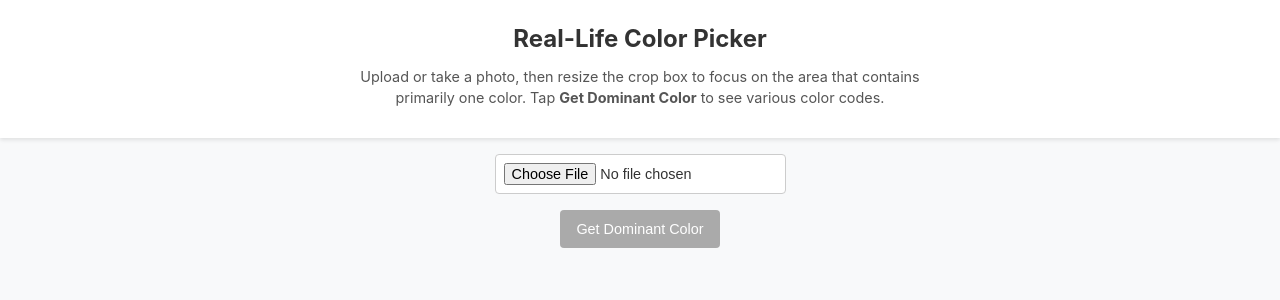
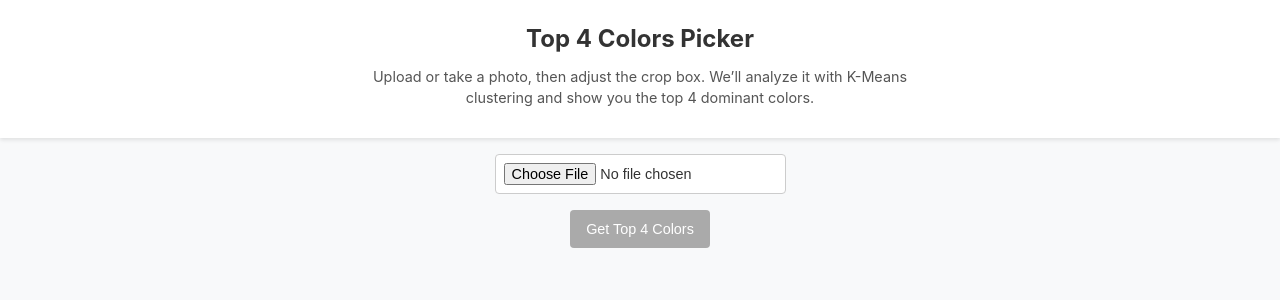
Before and after one commit to AKBoles/colorpicker, a Flask app: page / in a window 1280 px wide. Shown: the top 300 px of the page. Run offline with Flask 2, Linux system fonts and the light colour scheme; some libraries are stand-ins or nearby versions.

Commit message:
Update index.html

```diff
--- a/templates/index.html
+++ b/templates/index.html
@@ -2,8 +2,8 @@
 <html lang="en">
 <head>
   <meta charset="UTF-8" />
-  <title>Real-Life Color Picker</title>
-  <!-- Make the page mobile-responsive -->
+  <title>Top 4 Colors Picker</title>
+  <!-- Make page mobile-friendly -->
   <meta name="viewport" content="width=device-width, initial-scale=1.0" />
 
   <!-- Cropper.js CSS (pinned version) -->
@@ -14,100 +14,61 @@
 
   <style>
     body {
-      margin: 0;
-      padding: 0;
-      font-family: -apple-system, BlinkMacSystemFont, "Segoe UI", Roboto, Oxygen,
-        Ubuntu, Cantarell, "Open Sans", "Helvetica Neue", sans-serif;
-      background: #f8f9fa; /* light gray */
+      margin: 0; padding: 0;
+      font-family: -apple-system, BlinkMacSystemFont, "Segoe UI", Roboto, Oxygen, Ubuntu, Cantarell, "Open Sans", "Helvetica Neue", sans-serif;
+      background: #f8f9fa;
       color: #333;
     }
     header {
-      text-align: center;
-      padding: 1rem 0.5rem;
-      background: #ffffff;
+      text-align: center; padding: 1rem; background: #fff; margin-bottom: 1rem;
       box-shadow: 0 2px 4px rgba(0,0,0,0.1);
-      margin-bottom: 1rem;
     }
     h1 {
-      margin: 0.5rem 0;
-      font-size: 1.5rem;
+      margin: 0.5rem 0; font-size: 1.5rem;
     }
     #instructions {
-      max-width: 600px;
-      margin: 0.5rem auto;
-      font-size: 0.9rem;
-      line-height: 1.4;
-      color: #555;
+      max-width: 600px; margin: 0.5rem auto; font-size: 0.9rem; line-height: 1.4; color: #555;
     }
-
     #file-upload-container {
-      text-align: center;
-      margin: 1rem;
+      text-align: center; margin: 1rem;
     }
     #upload-image {
-      font-size: 0.9rem;
-      padding: 0.5rem;
-      background: #fff;
-      border: 1px solid #ccc;
-      border-radius: 4px;
-      cursor: pointer;
+      font-size: 0.9rem; padding: 0.5rem; background: #fff; border: 1px solid #ccc; border-radius: 4px; cursor: pointer;
     }
-
     #image-container {
-      max-width: 90%;
-      margin: 0 auto;
-      text-align: center;
+      max-width: 90%; margin: 0 auto; text-align: center;
     }
     #cropping-image {
-      max-width: 100%;
-      display: none;
+      max-width: 100%; display: none;
     }
-
     #analyze-btn {
-      padding: 0.7rem 1rem;
-      font-size: 0.9rem;
-      border: none;
-      border-radius: 4px;
-      cursor: pointer;
-      background: #007bff;
-      color: #fff;
-      transition: background 0.2s;
+      padding: 0.7rem 1rem; font-size: 0.9rem; border: none; border-radius: 4px; cursor: pointer; background: #007bff; color: #fff; transition: background 0.2s;
     }
     #analyze-btn:disabled {
-      background: #aaa;
-      cursor: not-allowed;
+      background: #aaa; cursor: not-allowed;
     }
     #analyze-btn:hover:not(:disabled) {
       background: #0056b3;
     }
-
     #result {
-      margin-top: 1rem;
-      font-size: 1rem;
-      text-align: center;
+      margin-top: 1rem; font-size: 1rem; text-align: center;
     }
     .color-line {
-      margin: 0.5rem 0;
+      margin: 0.5rem 0; display: flex; flex-direction: row; align-items: center; justify-content: center;
+      gap: 1rem;
     }
-    #color-box {
-      display: inline-block;
-      width: 40px;
-      height: 40px;
-      margin-left: 8px;
-      vertical-align: middle;
-      border: 1px solid #000;
+    .color-box {
+      width: 40px; height: 40px; border: 1px solid #000;
     }
   </style>
 </head>
 <body>
-
   <header>
-    <h1>Real-Life Color Picker</h1>
+    <h1>Top 4 Colors Picker</h1>
     <div id="instructions">
       <p>
-        Upload or take a photo, then resize the crop box to focus on the area
-        that contains primarily one color. Tap
-        <strong>Get Dominant Color</strong> to see various color codes.
+        Upload or take a photo, then adjust the crop box.
+        We’ll analyze it with K-Means clustering and show you the top 4 dominant colors.
       </p>
     </div>
   </header>
@@ -121,12 +82,12 @@
   </div>
 
   <div style="text-align:center; margin-top:1rem;">
-    <button id="analyze-btn" disabled>Get Dominant Color</button>
+    <button id="analyze-btn" disabled>Get Top 4 Colors</button>
   </div>
 
   <div id="result"></div>
 
-  <!-- Load Cropper.js (pinned version) -->
+  <!-- Cropper.js (pinned) -->
   <script src="https://unpkg.com/cropperjs@1.5.12/dist/cropper.js"></script>
   <script>
     let cropper;
@@ -135,46 +96,40 @@
     const analyzeBtn = document.getElementById('analyze-btn');
     const resultDiv = document.getElementById('result');
 
-    // Handle file input
+    // 1. Handle file input
     uploadInput.addEventListener('change', (e) => {
       const file = e.target.files[0];
       if (!file) return;
 
-      console.log("Selected file type:", file.type);
-
-      // Generate a local URL from the file
       const imageURL = URL.createObjectURL(file);
       croppingImage.src = imageURL;
       croppingImage.style.display = 'block';
 
       // When the image finishes loading
       croppingImage.onload = () => {
-        console.log('Image onload triggered. Initializing Cropper.');
-
-        // Destroy old cropper if it exists
+        // Destroy old cropper if exists
         if (cropper) {
           cropper.destroy();
         }
-
         // Initialize Cropper.js
         cropper = new Cropper(croppingImage, {
-          aspectRatio: NaN,        // Let the user control any aspect ratio
-          viewMode: 1,             // Restrict the crop box from exceeding the image boundaries
+          aspectRatio: NaN,
+          viewMode: 1,
+          autoCropArea: 0.3, // start with 30% of the image
           movable: true,
           zoomable: true,
-          scalable: true,
-          autoCropArea: 0.3,       // Smaller initial crop area (30% of the image)
+          scalable: true
         });
-
         analyzeBtn.disabled = false;
         resultDiv.textContent = '';
       };
     });
 
+    // 2. Handle the "Get Top 4 Colors" button
     analyzeBtn.addEventListener('click', () => {
       if (!cropper) return;
 
-      // Resize the cropped area on the client to avoid huge images
+      // Crop and resize to a max 1000x1000 area
       const croppedCanvas = cropper.getCroppedCanvas({
         maxWidth: 1000,
         maxHeight: 1000
@@ -187,7 +142,7 @@
 
       const base64Data = croppedCanvas.toDataURL('image/png');
 
-      // Send the base64 data to the server
+      // 3. Send the cropped image to server
       fetch('/upload', {
         method: 'POST',
         headers: {
@@ -202,16 +157,29 @@
           if (data.error) {
             resultDiv.textContent = 'Error: ' + data.error;
           } else {
-            const { hex, rgb, cmyk, hsl } = data;
-            // Build an HTML snippet with multiple color codes
-            resultDiv.innerHTML = `
-              <div class="color-line">Dominant Color (HEX): <strong>${hex}</strong>
-                <div id="color-box" style="background:${hex};"></div>
-              </div>
-              <div class="color-line">RGB: <strong>${rgb}</strong></div>
-              <div class="color-line">CMYK: <strong>${cmyk}</strong></div>
-              <div class="color-line">HSL: <strong>${hsl}</strong></div>
-            `;
+            // data.colors is an array of the top 4 colors
+            const colors = data.colors;
+            if (!colors || !colors.length) {
+              resultDiv.textContent = 'No colors found.';
+              return;
+            }
+
+            // Build an HTML snippet for each color
+            let html = '';
+            colors.forEach((colorObj, index) => {
+              const { hex, rgb, count } = colorObj;
+              html += `
+                <div class="color-line">
+                  <div>Color #${index + 1}</div>
+                  <div>HEX: <strong>${hex}</strong></div>
+                  <div>RGB: <strong>${rgb}</strong></div>
+                  <div>Pixels: <strong>${count}</strong></div>
+                  <div class="color-box" style="background:${hex};"></div>
+                </div>
+              `;
+            });
+
+            resultDiv.innerHTML = html;
           }
         })
         .catch(err => {
```
